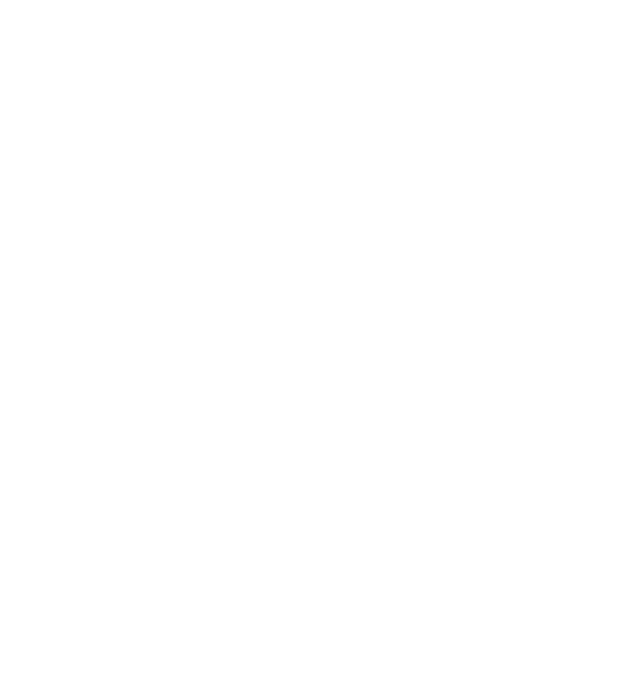
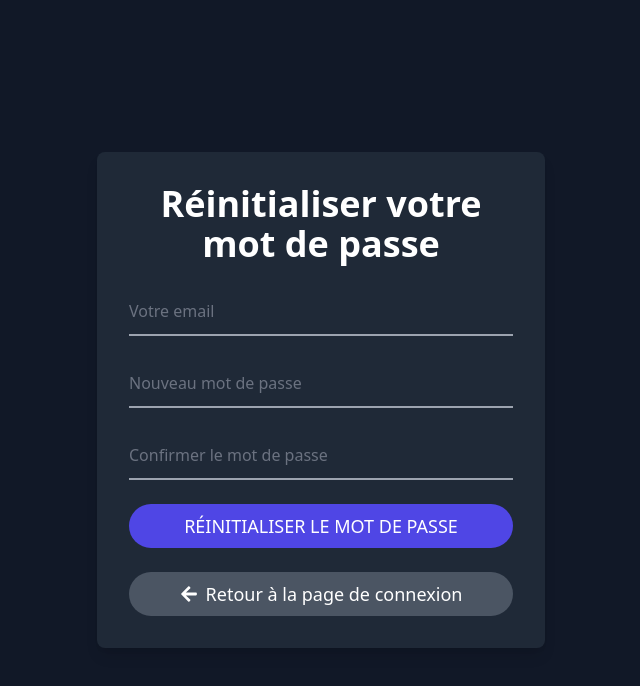
Before and after one commit to aminagr/react-tailwind-dashboard-starter, a React (Vite) app: page /reset-password in a window 1280 px wide. Before the commit this address had no page. Shown: the top 686 px of the page, without its empty margins (319-959 px from the left). Built offline with nearby package versions, Linux system fonts and the light colour scheme.

Commit message:
reset password

```diff
--- a/src/App.jsx
+++ b/src/App.jsx
@@ -18,7 +18,8 @@
         <Route path="/login" element={<LoginPage />} />
         <Route path="/signup" element={<SignupPage />} />
         <Route path="/forgot-password" element={<ForgotPasswordForm />} />
-        <Route path="/reset-password/:token" element={<ResetPassword />} />
+        <Route path="/reset-password" element={<ResetPassword />} />
+
         <Route
           path="/dashboard"
           element={
--- a/src/api.js
+++ /dev/null
@@ -1,46 +0,0 @@
-// api.js
-import axios from 'axios';
-
-const apiUrl = 'http://127.0.0.1:8000/api/products';
-
-
-export const getProducts = async () => {
-  try {
-    const response = await axios.get(apiUrl);
-    return response.data;
-  } catch (error) {
-    console.error('Error fetching products:', error);
-    throw error;
-  }
-};
-
-
-export const addProduct = async (productData) => {
-  try {
-    const response = await axios.post(apiUrl, productData);
-    return response.data;
-  } catch (error) {
-    console.error('Error adding product:', error);
-    throw error;
-  }
-};
-
-export const updateProduct = async (productId, productData) => {
-  try {
-    const response = await axios.put(`${apiUrl}/${productId}`, productData);
-    return response.data;
-  } catch (error) {
-    console.error('Error updating product:', error);
-    throw error;
-  }
-};
-
-
-export const deleteProduct = async (productId) => {
-  try {
-    await axios.delete(`${apiUrl}/${productId}`);
-  } catch (error) {
-    console.error('Error deleting product:', error);
-    throw error;
-  }
-};
--- a/src/api/auth.js
+++ b/src/api/auth.js
@@ -27,25 +27,23 @@
 
 export const sendPasswordResetLink = async (email) => {
   try {
-    const response = await axios.post(`${apiUrl}/sendResetLink`, { email });
+    const response = await axios.post(`${apiUrl}/forgot-password`, { email });
     return response.data;
   } catch (error) {
-    console.error('Erreur lors de l\'envoi du lien de réinitialisation:', error);
+    console.error("Erreur lors de l'envoi du lien de réinitialisation:", error);
     throw error;
   }
 };
 
-
 export const resetPassword = async (resetData) => {
   try {
-    const response = await axios.post(`${apiUrl}/resetPassword`, resetData);
+    const response = await axios.post(`${apiUrl}/reset-password`, resetData);
     return response.data;
   } catch (error) {
-    console.error('Erreur lors de la réinitialisation du mot de passe:', error);
+    console.error("Erreur lors de la réinitialisation du mot de passe:", error);
     throw error;
   }
 };
-
 
 export const logoutUser = async () => {
   try {
--- a/src/components/ForgotPasswordForm.jsx
+++ b/src/components/ForgotPasswordForm.jsx
@@ -1,28 +1,32 @@
-// src/components/ForgotPasswordForm.jsx
 import { useState } from "react";
 import { useNavigate } from "react-router-dom";
 import { FaArrowLeft, FaEnvelope } from "react-icons/fa";
 import { sendPasswordResetLink } from "../api/auth";
+import '../css/login.css';
 
 const ForgotPasswordForm = () => {
-  const [email, setEmail] = useState("");
+  const [maildefault, setMaildefault] = useState("");
   const [message, setMessage] = useState("");
   const [error, setError] = useState("");
+  const [loading, setLoading] = useState(false);
   const navigate = useNavigate();
 
   const handleForgotPassword = async (e) => {
     e.preventDefault();
     setError("");
     setMessage("");
+    setLoading(true);
 
     try {
-      const data = await sendPasswordResetLink(email);
-      if (data.success) {
-        setMessage("Un lien de réinitialisation a été envoyé à votre email.");
+      const data = await sendPasswordResetLink(maildefault);
+      setLoading(false);
+      if (data.message) {
+        setMessage(data.message);
       } else {
         setError(data.message || "Erreur d'envoi du lien de réinitialisation.");
       }
     } catch (error) {
+      setLoading(false);
       console.error("Erreur de réinitialisation du mot de passe :", error);
       setError("Une erreur est survenue. Veuillez réessayer.");
     }
@@ -39,9 +43,9 @@
             <input
               type="email"
               name="email"
-              value={email}
-              onChange={(e) => setEmail(e.target.value)}
-              className="peer h-12 w-full bg-transparent border-b-2 border-gray-400 text-white placeholder-gray-500 focus:outline-none focus:border-indigo-500"
+              value={maildefault}
+              onChange={(e) => setMaildefault(e.target.value)}
+              className="maildefault peer h-12 w-full bg-transparent border-b-2 border-gray-400 text-white placeholder-gray-500 focus:outline-none focus:border-indigo-500"
               placeholder="Entrez votre email"
             />
             <FaEnvelope className="absolute right-2 top-3 text-gray-500" />
@@ -50,11 +54,19 @@
           {error && <p className="text-red-500 text-sm text-center">{error}</p>}
           {message && <p className="text-green-500 text-sm text-center">{message}</p>}
 
+
+          {loading && (
+            <div className="flex justify-center">
+              <div className="spinner-border animate-spin border-4 border-t-4 border-indigo-600 w-8 h-8 rounded-full"></div>
+            </div>
+          )}
+
           <button
             type="submit"
             className="w-full py-2 bg-indigo-600 text-white text-lg font-medium uppercase rounded-full hover:bg-indigo-700 transition duration-300"
+            disabled={loading}
           >
-            Envoyer le lien de réinitialisation
+            {loading ? "Envoi en cours..." : "Envoyer le lien de réinitialisation"}
           </button>
         </form>
 
--- a/src/css/login.css
+++ b/src/css/login.css
@@ -1,13 +1,42 @@
 
 .auth-form input:-webkit-autofill,
 .login-form input:-webkit-autofill {
-  -webkit-box-shadow: 0 0 0 50px #4F46E5 inset !important; /* Indigo-600 */
-  background-color: #4F46E5 !important; /* Indigo-600 pour le fond */
+  -webkit-box-shadow: 0 0 0 50px #4F46E5 inset !important;
+background-color: transparent !important;
   -webkit-text-fill-color: white !important;
 }
 
 .auth-form input:-webkit-autofill:focus,
 .login-form input:-webkit-autofill:focus {
-  background-color: #9333EA !important;
+  background-color: transparent !important;
   -webkit-text-fill-color: white !important;
 }
+
+.maildefault:-webkit-autofill {
+  height: 3rem;
+  width: 100%;
+  background-color: transparent;
+  border-bottom: 2px solid #D1D5DB;
+  color: white !important;
+  placeholder-color: #6B7280 !important;
+  outline: none;
+  transition: background-color 5000s ease-in-out 0s;
+  -webkit-text-fill-color: white !important;
+}
+
+.maildefault:-moz-autofill {
+  -webkit-text-fill-color: white !important;
+  background-color: transparent;
+
+}
+
+.maildefault:-ms-input-placeholder {
+  height: 3rem;
+  width: 100%;
+  background-color: transparent;
+  border-bottom: 2px solid #D1D5DB;
+  color: white !important;
+  placeholder-color: #6B7280 !important;
+  outline: none;
+  -webkit-text-fill-color: white !important;
+}
--- a/src/pages/resetpassword.jsx
+++ b/src/pages/resetpassword.jsx
@@ -1,10 +1,16 @@
-// src/pages/ResetPassword.jsx
 import { useState } from "react";
-import { useParams } from "react-router-dom";
+import { useLocation, useNavigate } from "react-router-dom";
+import { FaArrowLeft } from "react-icons/fa";
 import { resetPassword } from "../api/auth";
+import '../css/login.css';
 
 const ResetPassword = () => {
-  const { token } = useParams();
+  const location = useLocation();
+  const queryParams = new URLSearchParams(location.search);
+  const token = queryParams.get('token');
+  const navigate = useNavigate();
+
+  const [maildefault, setMaildefault] = useState("");
   const [password, setPassword] = useState("");
   const [confirmPassword, setConfirmPassword] = useState("");
   const [error, setError] = useState("");
@@ -20,9 +26,9 @@
     }
 
     try {
-      const data = await resetPassword({ token, password });
-      if (data.success) {
-        setMessage("Votre mot de passe a été réinitialisé avec succès.");
+      const data = await resetPassword({ token, email: maildefault, password, password_confirmation: confirmPassword });
+      if (data.message) {
+        setMessage(data.message);
       } else {
         setError(data.message || "Erreur de réinitialisation du mot de passe.");
       }
@@ -33,16 +39,29 @@
   };
 
   return (
-    <div className="w-3/4">
-      <h1 className="text-4xl font-bold text-white mb-8 text-center">Réinitialiser votre mot de passe</h1>
+    <div className="flex justify-center items-center min-h-screen bg-gray-900">
+      <div className="bg-gray-800 p-6 md:p-8 rounded-lg shadow-lg max-w-md w-full">
+        <h1 className="text-3xl md:text-4xl font-semibold text-white mb-6 text-center">
+          Réinitialiser votre mot de passe
+        </h1>
         <form className="space-y-6" onSubmit={handleResetPassword}>
+          <div className="relative">
+            <input
+              type="email"
+              name="email"
+              value={maildefault}
+              onChange={(e) => setMaildefault(e.target.value)}
+              className="maildefault peer h-12 w-full bg-transparent border-b-2 border-gray-400 text-white placeholder-gray-500 focus:outline-none focus:border-indigo-500"
+              placeholder="Votre email"
+            />
+          </div>
           <div className="relative">
             <input
               type="password"
               name="password"
               value={password}
               onChange={(e) => setPassword(e.target.value)}
-            className="peer h-10 w-full bg-transparent border-b-2 border-gray-400 text-white placeholder-white focus:outline-none focus:border-white"
+              className="peer h-12 w-full bg-transparent border-b-2 border-gray-400 text-white placeholder-gray-500 focus:outline-none focus:border-indigo-500"
               placeholder="Nouveau mot de passe"
             />
           </div>
@@ -52,16 +71,31 @@
               name="confirmPassword"
               value={confirmPassword}
               onChange={(e) => setConfirmPassword(e.target.value)}
-            className="peer h-10 w-full bg-transparent border-b-2 border-gray-400 text-white placeholder-white focus:outline-none focus:border-white"
+              className="peer h-12 w-full bg-transparent border-b-2 border-gray-400 text-white placeholder-gray-500 focus:outline-none focus:border-indigo-500"
               placeholder="Confirmer le mot de passe"
             />
           </div>
-        {error && <p className="text-red-500 text-sm">{error}</p>}
-        {message && <p className="text-green-500 text-sm">{message}</p>}
-        <button className="w-full py-2 bg-white text-indigo-600 text-lg font-bold uppercase rounded-full hover:bg-gray-200">
+
+          {error && <p className="text-red-500 text-sm text-center">{error}</p>}
+          {message && <p className="text-green-500 text-sm text-center">{message}</p>}
+
+          <button
+            type="submit"
+            className="w-full py-2 bg-indigo-600 text-white text-lg font-medium uppercase rounded-full hover:bg-indigo-700 transition duration-300"
+          >
             Réinitialiser le mot de passe
           </button>
         </form>
+
+        <div className="mt-6 text-center">
+          <button
+            onClick={() => navigate("/login")}
+            className="flex items-center justify-center w-full py-2 mt-4 bg-gray-600 text-white text-lg font-medium rounded-full hover:bg-gray-700 transition duration-300"
+          >
+            <FaArrowLeft className="mr-2" /> Retour à la page de connexion
+          </button>
+        </div>
+      </div>
     </div>
   );
 };
```
Also changed, not shown: src/components/LoginForm.jsx (+27 -7 lines), src/components/SignupForm.jsx (+17 -4 lines), src/api/index.js (line endings or trailing spaces), src/pages/profile.jsx (added). Lines whose indentation alone changed are shown as unchanged.
